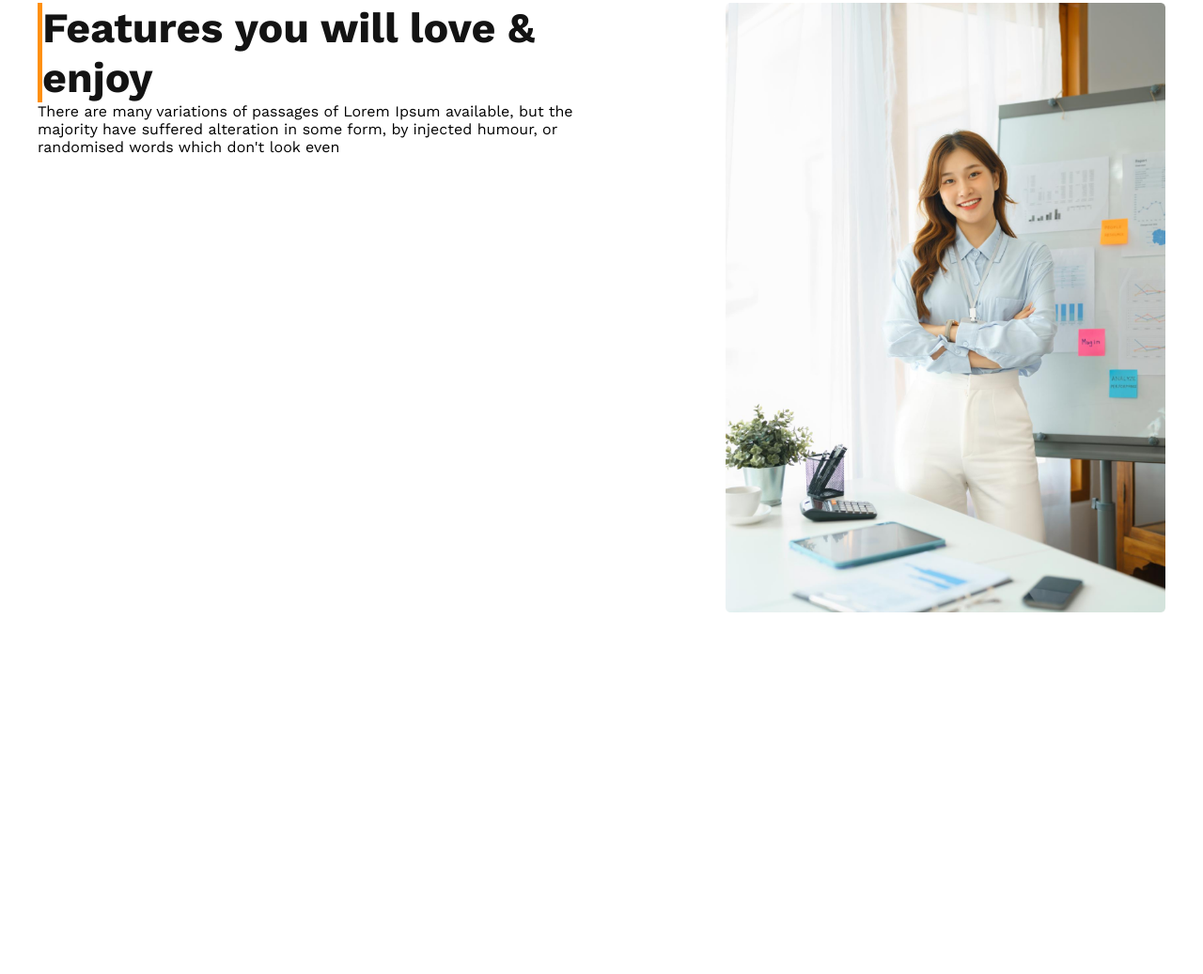
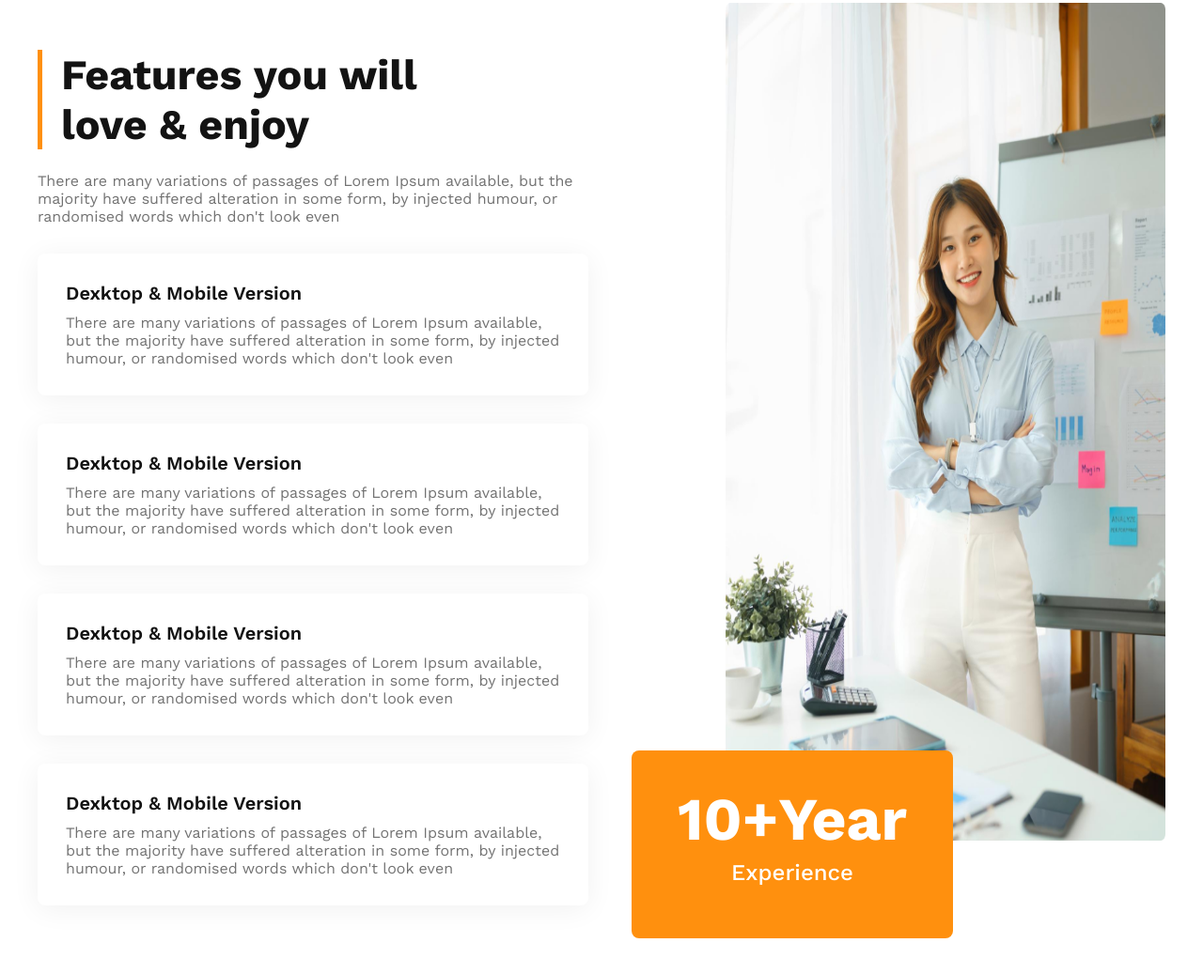
Before and after one commit to joysaha023/g3-architects-website, a plain HTML site: page index.html in a window 1280 px wide. Shown: the part 1974-3011 px from the top of the page at 94% size. Drawn offline with nearby package versions, Linux system fonts and the light colour scheme.

Commit message:
features section completed with responsive

```diff
--- a/css/responsive.css
+++ b/css/responsive.css
@@ -20,6 +20,18 @@
     .team-image-box{
         grid-template-columns: 1fr;
     }
+    .features-content h2{
+        margin-top: 0;
+    }
+    .features-section-box{
+        flex-direction: column;
+        padding: 10px;
+        gap: 50px;
+    }
+    .features-image .ten-year-badge{
+        position: static;
+        margin-top: 10px;
+    }
 }
 
 /* small devices  */
@@ -40,6 +52,18 @@
     }
     .team-image-box{
         grid-template-columns: 1fr;
+    }
+    .features-content h2{
+        margin-top: 0;
+    }
+    .features-section-box{
+        flex-direction: column;
+        padding: 10px;
+        gap: 50px;
+    }
+    .features-image .ten-year-badge{
+        position: static;
+        margin-top: 10px;
     }
 }
 
@@ -62,6 +86,18 @@
     .team-image-box{
         grid-template-rows: 1fr;
     }
+    .features-content h2{
+        margin-top: 0;
+    }
+    .features-section-box{
+        flex-direction: column;
+        padding: 20px;
+        gap: 50px;
+    }
+    .features-image .ten-year-badge{
+        position: static;
+        margin-top: 10px;
+    }
 }
 
 /* Large devices  */
@@ -75,6 +111,14 @@
     .banner-bottom img{
         padding: 0 15px;
     }
+    .features-section-box{
+        padding: 20px;
+        gap: 20px;
+    }
+    .features-image .ten-year-badge{
+        position: static;
+        margin-top: 10px;
+    }
 }
 
 /* X-Large devices  */
--- a/css/style.css
+++ b/css/style.css
@@ -177,14 +177,84 @@ nav ul li a{
 
 .features-content{
     max-width: 586px;
+    position: relative;
 }
 
 .features-content h2{
     color: var(--heading-color);
     font-weight: 700;
+    padding-left: 20px;
+    margin-bottom: 24px;
+    margin-top: 50px;
     border-left: 5px solid var(--primary-color);
+}
+
+/* .features-content h2::before{
+    content: '';
+    width: 5px;
+    height: 100px;
+    background-color: var(--primary-color);
+    position: absolute;
+    left: 0;
+    top: 55px;
+} */
+
+.features-content p{
+    color: var(--text-color);
+    font-weight: 400;
+    margin-bottom: 30px;
+}
+
+.features-card-box .features-single-box{
+    max-width: 586px ;
+    max-width: 586px;
+    background-color: var(--white-color);
+    border-radius: 8px;
+    box-shadow: 0px 4px 30px 0px rgba(0, 0, 0, 0.06);
+    padding: 0 30px;
+    margin-bottom: 20px;
+}
+
+.features-single-box h3{
+    color: var(--heading-color);
+    font-weight: 600;
+    padding-top: 30px;
+}
+
+.features-single-box p{
+    color: var(--text-color);
+    font-weight: 400;
+    margin-top: 10px;
+    padding-bottom: 30px;
 }
 
 .features-image  img{
     width: 100%;
+    height: 90%;
 }
+
+.features-image .ten-year-badge{
+    max-width: 342px;
+    height: 200px;
+    background-color: var(--primary-color);
+    border-radius: 8px;
+    text-align: center;
+    position: relative;
+    bottom: 100px;
+    right: 100px;
+}
+
+.ten-year-badge h1{
+    color: var(--white-color);
+    text-align: center;
+    font-weight: 700;
+    padding-top: 35px;
+    margin-bottom: 5px;
+}
+
+.ten-year-badge span{
+    color: var(--white-color);
+    text-align: center;
+    font-size: 1.5rem;
+    font-weight: 500;
+}
--- a/index.html
+++ b/index.html
@@ -65,12 +65,33 @@
         <div class="container">
             <div class="features-section-box">
                 <div class="features-content">
-                    <h2>Features you will love & enjoy</h2>
+                    <h2>Features you will <br> love & enjoy</h2>
                     <p>There are many variations of passages of Lorem Ipsum available, but the majority have suffered alteration in some form, by injected humour, or randomised words which don't look even</p>
-
+                    <div class="features-card-box">
+                        <div class="features-single-box">
+                            <h3>Dexktop & Mobile Version</h3>
+                            <p>There are many variations of passages of Lorem Ipsum available, but the majority have suffered alteration in some form, by injected humour, or randomised words which don't look even</p>
+                        </div>
+                        <div class="features-single-box">
+                            <h3>Dexktop & Mobile Version</h3>
+                            <p>There are many variations of passages of Lorem Ipsum available, but the majority have suffered alteration in some form, by injected humour, or randomised words which don't look even</p>
+                        </div>
+                        <div class="features-single-box">
+                            <h3>Dexktop & Mobile Version</h3>
+                            <p>There are many variations of passages of Lorem Ipsum available, but the majority have suffered alteration in some form, by injected humour, or randomised words which don't look even</p>
+                        </div>
+                        <div class="features-single-box">
+                            <h3>Dexktop & Mobile Version</h3>
+                            <p>There are many variations of passages of Lorem Ipsum available, but the majority have suffered alteration in some form, by injected humour, or randomised words which don't look even</p>
+                        </div>
+                    </div>
                 </div>
                 <div class="features-image">
                     <img src="./images/architect.png" alt="image">
+                    <div class="ten-year-badge">
+                        <h1>10+Year</h1>
+                        <span>Experience</span>
+                    </div>
                 </div>
             </div>
         </div>
```
